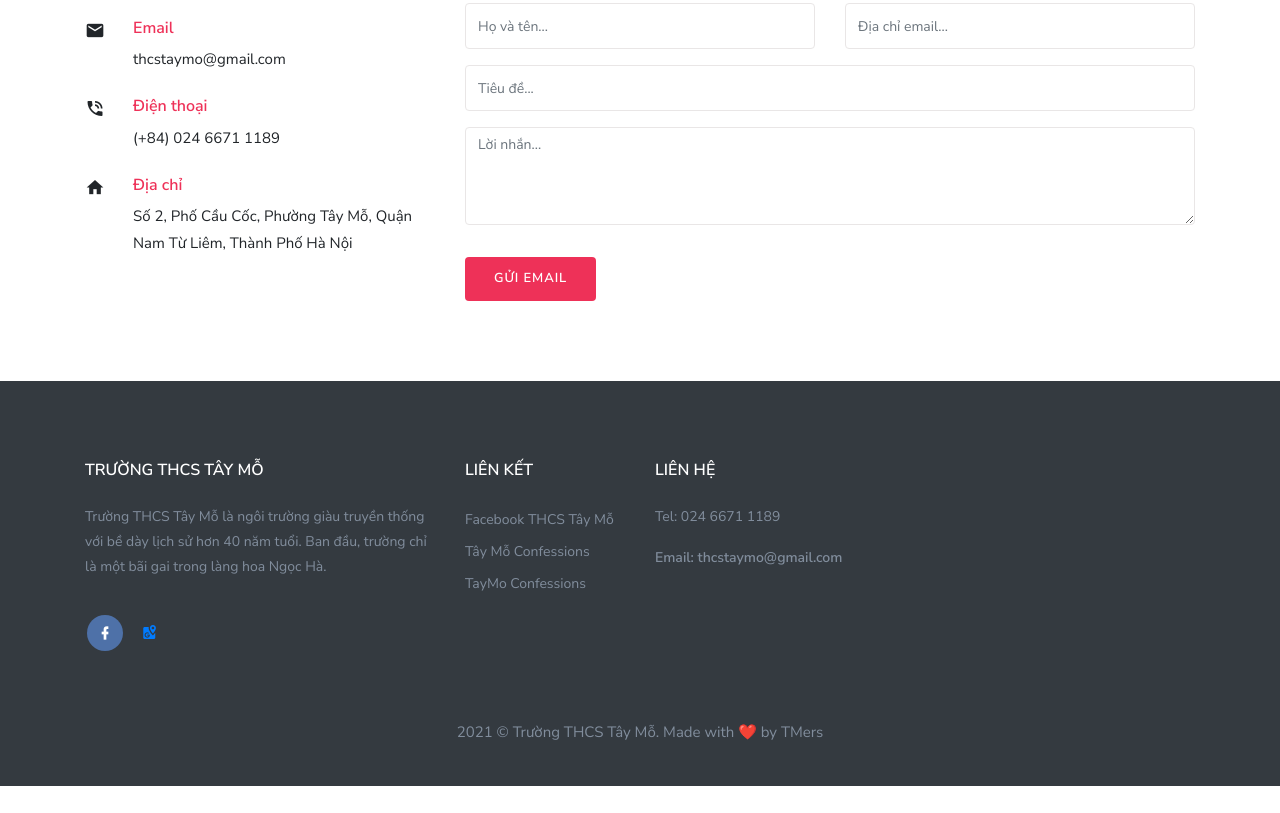
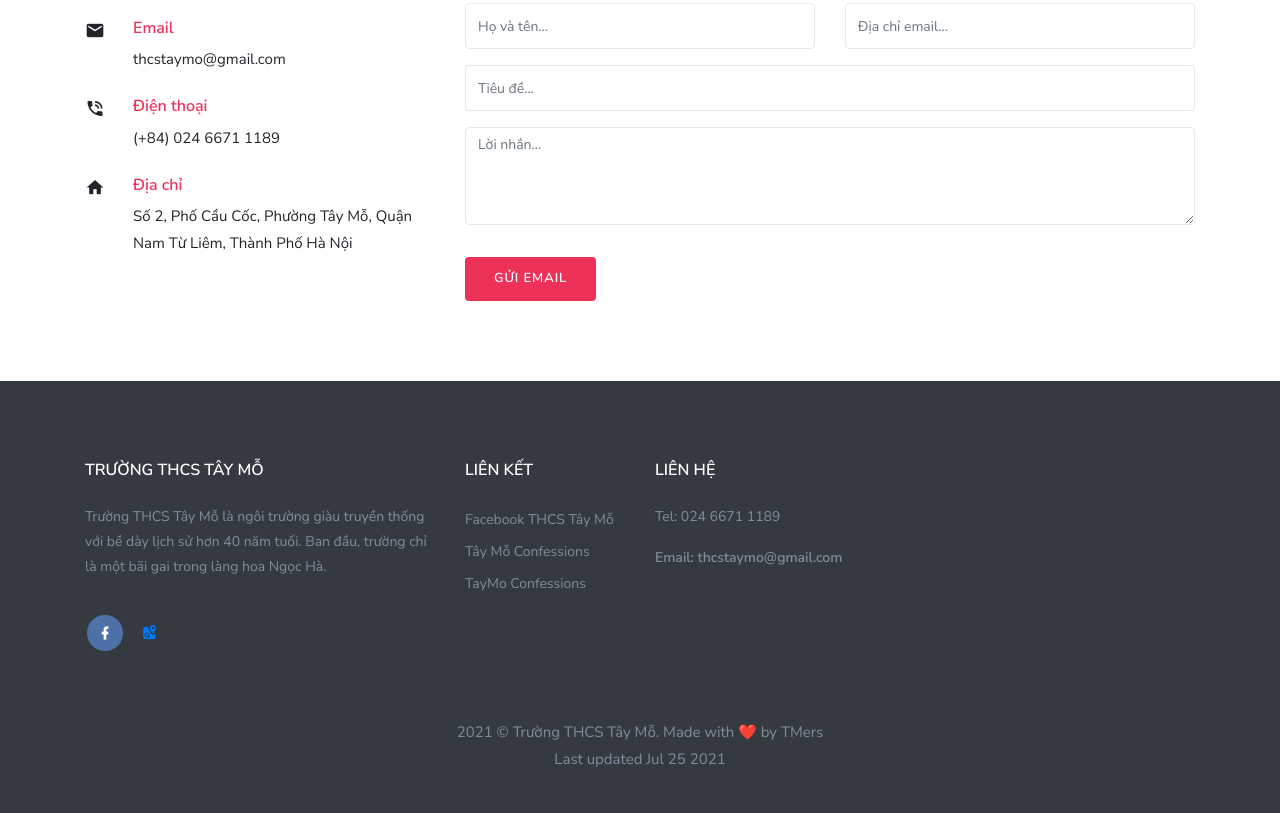
Before and after one commit to ItzDatMC/thcstaymo, a plain HTML site: page index.html in a window 1280 px wide. Shown: the part 2975-3788 px from the top of the page. Before the commit the page ends 3761 px from the top, so only its background shows below. Drawn offline with Linux system fonts and the light colour scheme.

Commit message:
Update index.html

```diff
--- a/index.html
+++ b/index.html
@@ -476,6 +476,7 @@
                     <div class="col-lg-12">
                         <div class="text-center mt-5">
                             <p class="mb-0">2021 © Trường THCS Tây Mỗ. Made with ❤️ by TMers </p>
+				<p class="mb-0">Last updated Jul 25 2021  </p>
 
                         </div>
                     </div>
```
